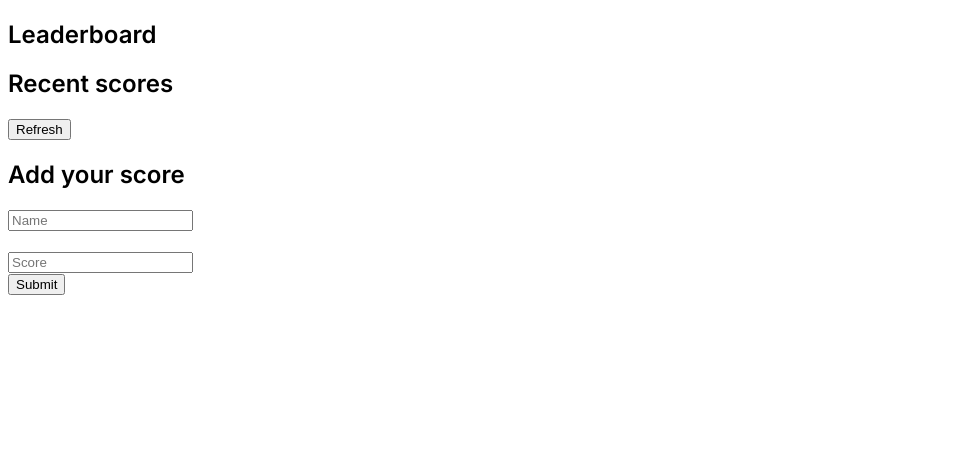
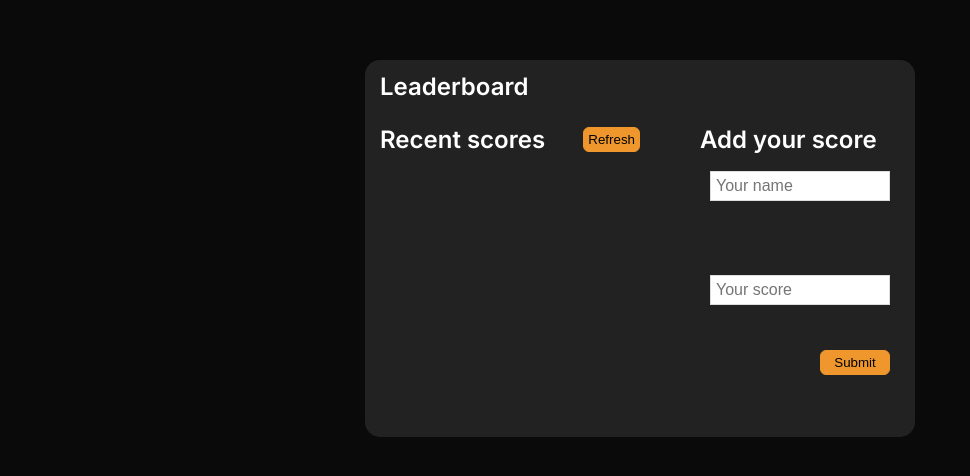
Before and after one commit to Balikuddembe/-Leaderboard-list-app, a website built with webpack: page src/index.html in a window 1280 px wide. Shown: the whole page, without its empty margins (0-970 px from the left). Built offline with nearby package versions, Linux system fonts and the light colour scheme; no server answers.

Commit message:
Add styling

```diff
--- a/src/index.html
+++ b/src/index.html
@@ -24,8 +24,8 @@
                     <h2>Add your score</h2>
                 </div>
                 <form id="user-form" action="submit">
-                    <input type="text" id="name" name="name" placeholder="Name"><br><br>
-                    <input type="number" id="score" name="score" placeholder="Score"><br>
+                    <input type="text" id="name" name="name" placeholder="Your name"><br><br>
+                    <input type="number" id="score" name="score" placeholder="Your score"><br>
                     <button class="add-btn" type="submit">Submit</button><br>
                 </form>
             </div>
--- a/src/style.css
+++ b/src/style.css
@@ -1,5 +1,102 @@
 @import url('https://fonts.googleapis.com/css2?family=Inter:wght@100;200;300;400;500;600&family=Lato:wght@100;300;400;700;900&family=Poppins:wght@100;200;300;400;500;600;700;800;900&family=Raleway:wght@100;200;300;400;500;600;700;800;900&family=Roboto:wght@100;300;400;500;700;900&family=Source+Sans+Pro:wght@200;300;400;600;700&display=swap');
+
+* {
+  margin: 0;
+  padding: 0;
+  box-sizing: border-box;
+}
 
 body {
   font-family: 'Inter', sans-serif;
+  line-height: 1.8;
+  font-size: 16px;
+  color: rgba(255, 255, 255, 1);
+  background-color: rgba(10, 10, 10, 1);
 }
+
+button {
+  padding: 4px;
+  cursor: pointer;
+  max-width: 70px;
+  border-radius: 6px;
+}
+
+section {
+  max-width: 550px;
+  margin: 0 auto;
+  margin-top: 60px;
+  padding: 5px;
+  background-color: rgba(255, 255, 255, 0.1);
+  backdrop-filter: blur(10px);
+  border-radius: 15px;
+}
+
+.content {
+  padding: 10px;
+  display: flex;
+  justify-content: space-between;
+}
+
+.main-title {
+  padding: 0 10px;
+}
+
+/* left side styling */
+.left-side {
+  width: 50%;
+}
+
+.left-header {
+  display: flex;
+  justify-content: space-between;
+  align-items: center;
+  margin-bottom: 10px;
+}
+
+.refresh-btn {
+  background-color: rgba(239, 151, 44, 1);
+  border: 1px solid rgba(239, 151, 44, 1);
+  transition: all 0.3s ease;
+  cursor: pointer;
+}
+
+.refresh-btn:hover {
+  background-color: transparent;
+  color: rgba(239, 151, 44, 1);
+}
+
+table {
+  width: 100%;
+  border-collapse: collapse;
+  border-spacing: 0;
+  border: none;
+}
+
+/* right side styling */
+form {
+  display: flex;
+  flex-direction: column;
+  gap: 0.5rem;
+  padding: 10px;
+}
+
+form input {
+  padding: 5px;
+  width: 180px;
+  font-size: 1rem;
+  border: 1px solid rgba(221, 221, 221, 1);
+  outline: none;
+}
+
+.add-btn {
+  background-color: rgba(239, 151, 44, 1);
+  border: 1px solid rgba(239, 151, 44, 1);
+  transition: all 0.3s ease;
+  cursor: pointer;
+  margin-left: 110px;
+}
+
+.add-btn:hover {
+  background-color: transparent;
+  color: rgba(239, 151, 44, 1);
+}
```
Also changed, not shown: dist/index.html, dist/main.js.
